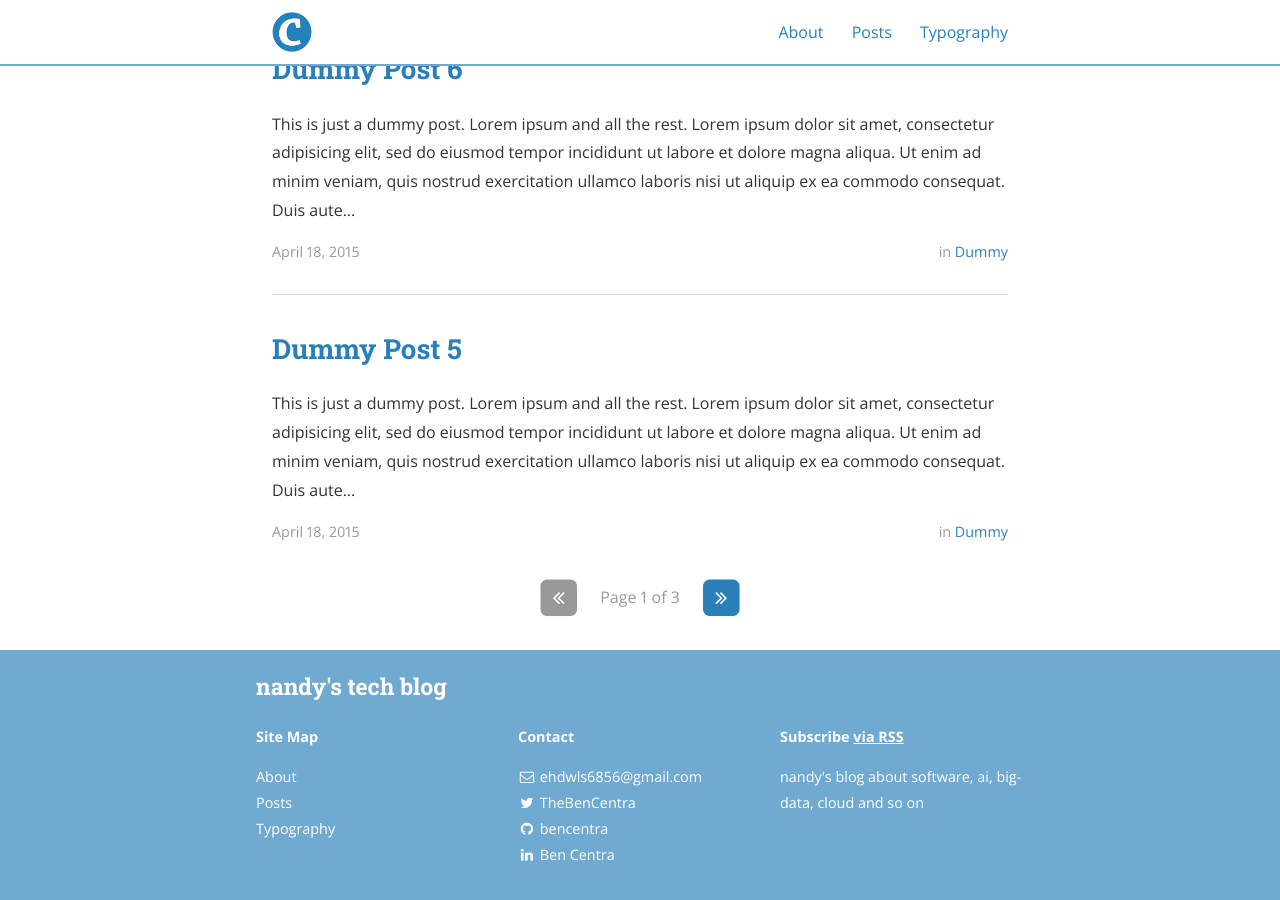
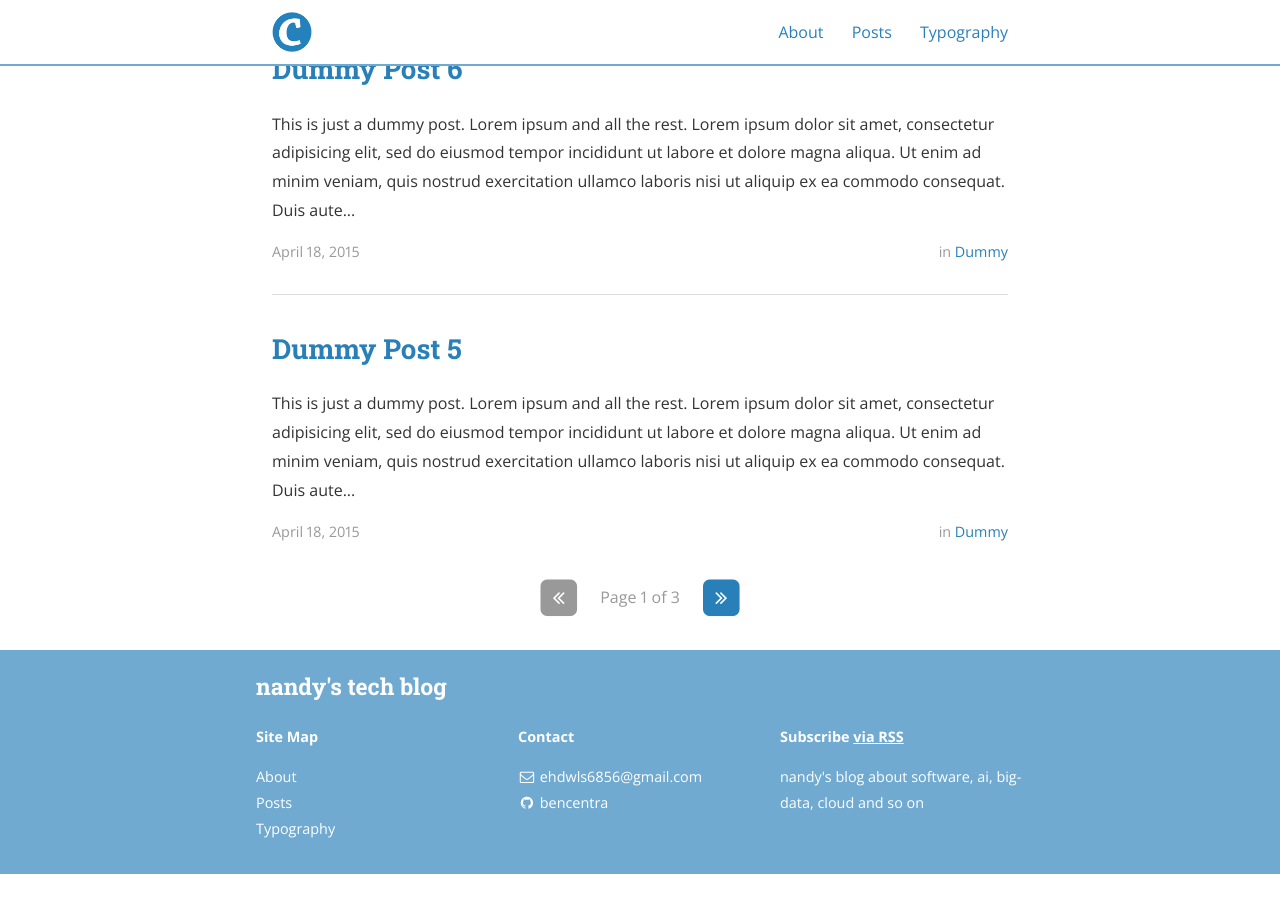
Before and after one commit to DongJinNam/dongjinnam.github.io, a Jekyll site: the page built from index.html, in a window 1280 px wide and 900 px high, scrolled down 1275 px. Built offline with Jekyll 4.4.1, drawn with Linux system fonts in a browser that asks for light colours; nearby versions of some CDN libraries; the list of posts is cut into pages by our own code; after the commit the page ends 2149 px from its top, so only the background shows below that; some of the changed lines change nothing that is shown.

Commit message:
[Update] _config.yml

```diff
--- a/_config.yml
+++ b/_config.yml
@@ -76,33 +76,33 @@ descriptions:
 #     desc: Follow me on Twitter            # Description to display as link title, etc
 #     share: true                           # Include in the "Share" section of posts
 social:
-  - name: Twitter
-    icon: twitter
-    username: TheBenCentra
-    url: https://twitter.com/TheBenCentra
-    desc: Follow me on Twitter
-    share: true
+  # - name: Twitter
+  #   icon: twitter
+  #   username: TheBenCentra
+  #   url: https://twitter.com/TheBenCentra
+  #   desc: Follow me on Twitter
+  #   share: true
 
-  - name: Facebook
-    icon: facebook
-    username: thebencentra
-    url: ""
-    desc: Friend me on Facebook
-    share: true
+  # - name: Facebook
+  #   icon: facebook
+  #   username: thebencentra
+  #   url: ""
+  #   desc: Friend me on Facebook
+  #   share: true
 
   - name: GitHub
     icon: github
     username: bencentra
-    url: https://github.com/bencentra
+    url: https://github.com/DongJinNam
     desc: Fork me on GitHub
     share: false
 
-  - name: LinkedIn
-    icon: linkedin
-    username: Ben Centra
-    url: https://www.linkedin.com/pub/ben-centra/47/769/60a
-    desc: Connect with me on LinkedIn
-    share: true
+  # - name: LinkedIn
+  #   icon: linkedin
+  #   username: Ben Centra
+  #   url: https://www.linkedin.com/pub/ben-centra/47/769/60a
+  #   desc: Connect with me on LinkedIn
+  #   share: true
 
   - name: Google+
     icon: google-plus
```
